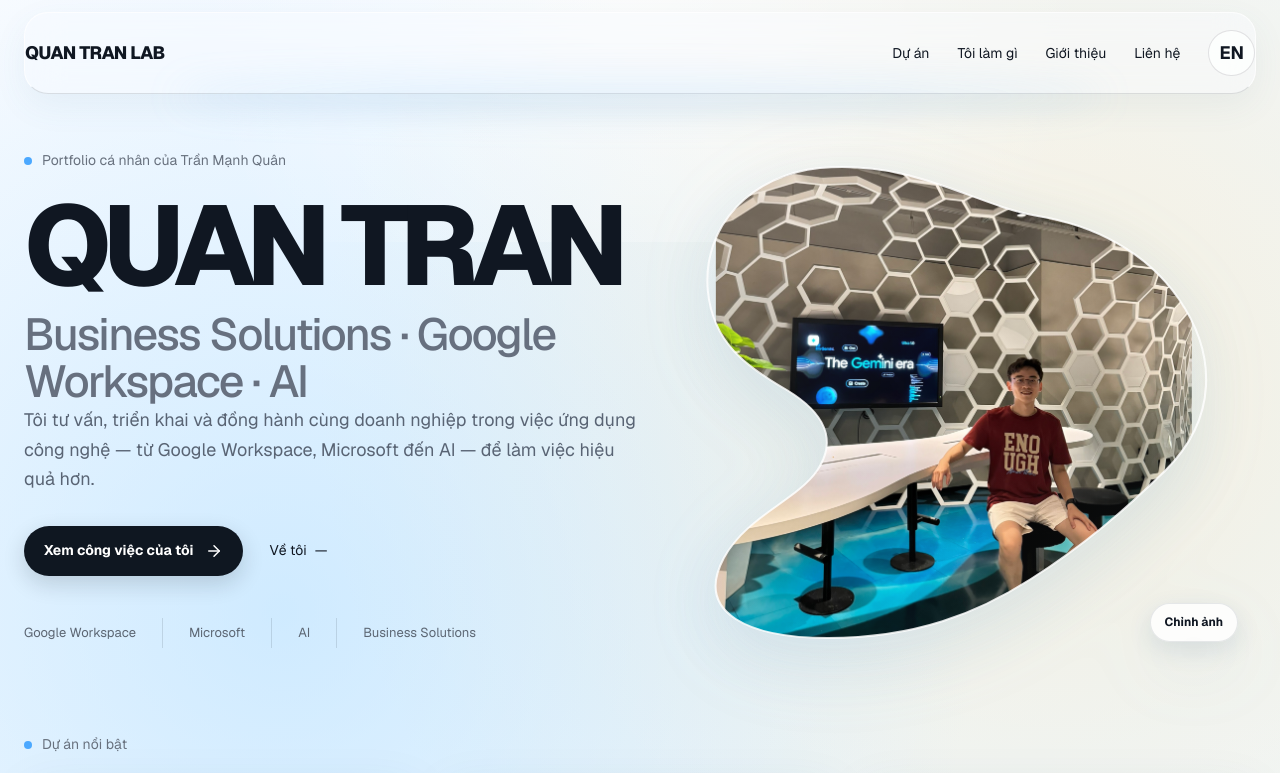
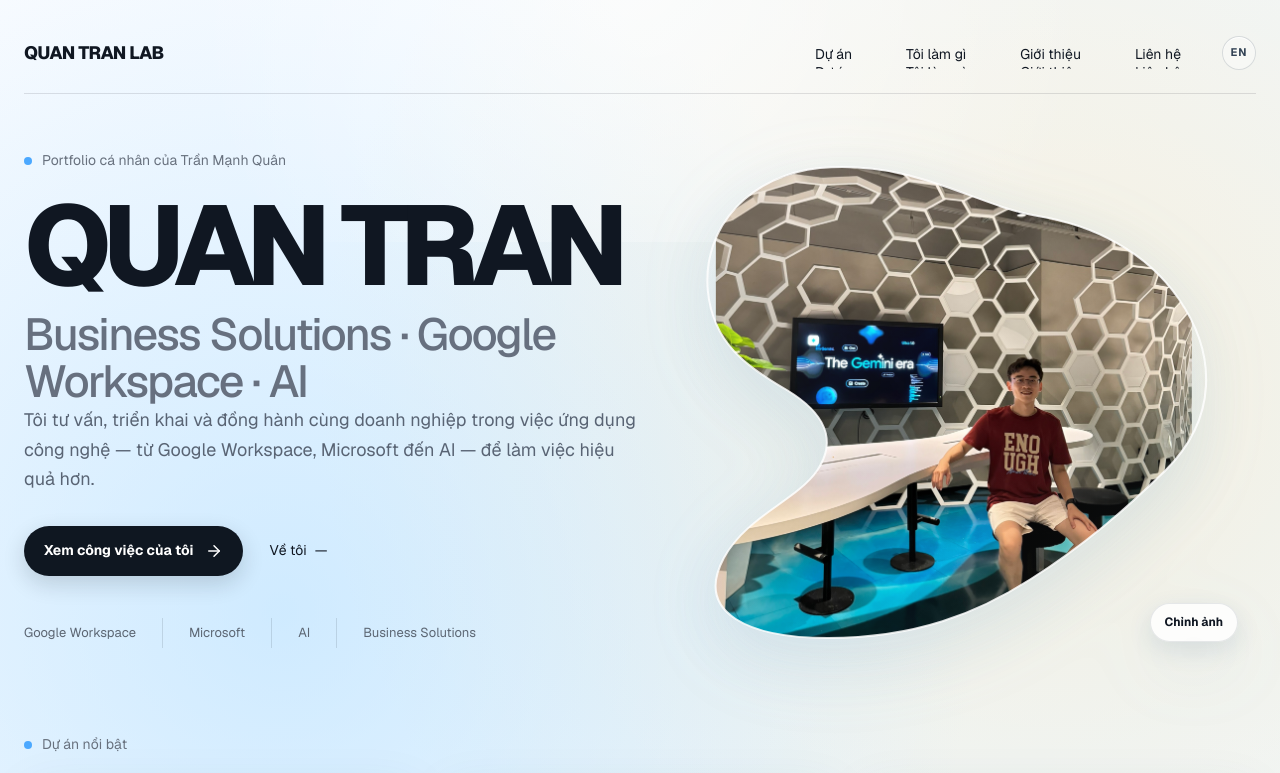
Before and after one commit to quantran159/quantranlab, a Next.js app: page / in a window 1280 px wide. Shown: the top 773 px of the page. Built offline with nearby package versions, Linux system fonts and the light colour scheme.

Commit message:
Simplify header navigation styling

```diff
--- a/src/app/accessibility.css
+++ b/src/app/accessibility.css
@@ -360,33 +360,10 @@ a:focus-visible {
   z-index: 20;
   height: 76px;
   margin-top: 12px;
-  border: 1px solid rgba(255, 255, 255, 0.72);
-  border-bottom-color: rgba(20, 38, 60, 0.06);
-  border-radius: 24px;
-  background: rgba(248, 251, 255, 0.48);
-  box-shadow: 0 12px 34px rgba(72, 112, 148, 0.07);
-  backdrop-filter: blur(18px) saturate(120%);
-  transition: background 280ms ease, border-color 280ms ease, box-shadow 280ms ease;
-}
-
-.site-header::after {
-  position: absolute;
-  z-index: -1;
-  right: 12%;
-  bottom: -18px;
-  left: 12%;
-  height: 30px;
-  border-radius: 50%;
-  background: rgba(121, 190, 242, 0.18);
-  content: "";
-  filter: blur(18px);
-  pointer-events: none;
-}
-
-.site-header:hover {
-  border-color: rgba(255, 255, 255, 0.96);
-  background: rgba(255, 255, 255, 0.62);
-  box-shadow: 0 16px 40px rgba(72, 112, 148, 0.1);
+  border: 0;
+  background: transparent;
+  box-shadow: none;
+  backdrop-filter: none;
 }
 
 .header-nav-desktop {
@@ -398,17 +375,23 @@ a:focus-visible {
 .header-nav-link {
   position: relative;
   display: inline-flex !important;
-  height: 1.45em;
+  height: 34px;
+  align-items: flex-start;
   overflow: hidden;
+  padding: 8px 12px;
+  border: 1px solid transparent;
+  border-radius: 999px;
   color: var(--ink);
   font-size: 14px;
-  line-height: 1.45;
+  line-height: 18px;
   text-decoration: none;
+  transition: border-color 260ms ease, background 260ms ease, box-shadow 260ms ease, transform 260ms ease;
 }
 
 .header-nav-link-track {
   display: flex;
   flex-direction: column;
+  line-height: 18px;
   transform: translateY(0);
   transition: transform 420ms cubic-bezier(0.22, 1, 0.36, 1);
 }
@@ -419,21 +402,40 @@ a:focus-visible {
 }
 
 .header-nav-link::after {
-  position: absolute;
-  right: 0;
-  bottom: 0;
-  left: 0;
-  height: 1px;
-  background: #238bf2;
-  content: "";
-  transform: scaleX(0);
-  transform-origin: left;
-  transition: transform 300ms ease;
+  display: none;
 }
 
-.header-nav-link:hover::after,
-.header-nav-link:focus-visible::after {
-  transform: scaleX(1);
+.header-nav-link:hover,
+.header-nav-link:focus-visible {
+  border-color: rgba(255, 255, 255, 0.92);
+  background: rgba(255, 255, 255, 0.42);
+  box-shadow: 0 7px 18px rgba(49, 83, 115, 0.13), inset 0 1px 0 rgba(255, 255, 255, 0.9);
+  outline: none;
+  transform: translateY(-1px);
+}
+
+.site-header .lang-toggle {
+  width: 34px;
+  height: 34px;
+  padding: 0;
+  border: 1px solid rgba(20, 38, 60, 0.14);
+  border-radius: 50%;
+  background: rgba(255, 255, 255, 0.36);
+  color: #334355;
+  font-size: 11px;
+  font-weight: 700;
+  letter-spacing: 0.08em;
+  box-shadow: inset 0 1px 0 rgba(255, 255, 255, 0.84);
+  transition: border-color 260ms ease, background 260ms ease, box-shadow 260ms ease, transform 260ms ease;
+}
+
+.site-header .lang-toggle:hover,
+.site-header .lang-toggle:focus-visible {
+  border-color: rgba(35, 139, 242, 0.36);
+  background: rgba(255, 255, 255, 0.72);
+  box-shadow: 0 6px 16px rgba(49, 83, 115, 0.12), inset 0 1px 0 rgba(255, 255, 255, 0.92);
+  outline: none;
+  transform: translateY(-1px);
 }
 
 .header-menu-toggle,
@@ -462,7 +464,6 @@ a:focus-visible {
     top: 8px;
     height: 68px;
     margin-top: 8px;
-    border-radius: 20px;
   }
 
   .header-nav-desktop {
@@ -501,8 +502,8 @@ a:focus-visible {
 
   .header-mobile-menu .header-nav-link {
     display: flex !important;
-    height: auto;
-    padding: 9px 8px;
+    height: 34px;
+    padding: 8px 12px;
   }
 
   .header-mobile-menu .lang-toggle {
```
